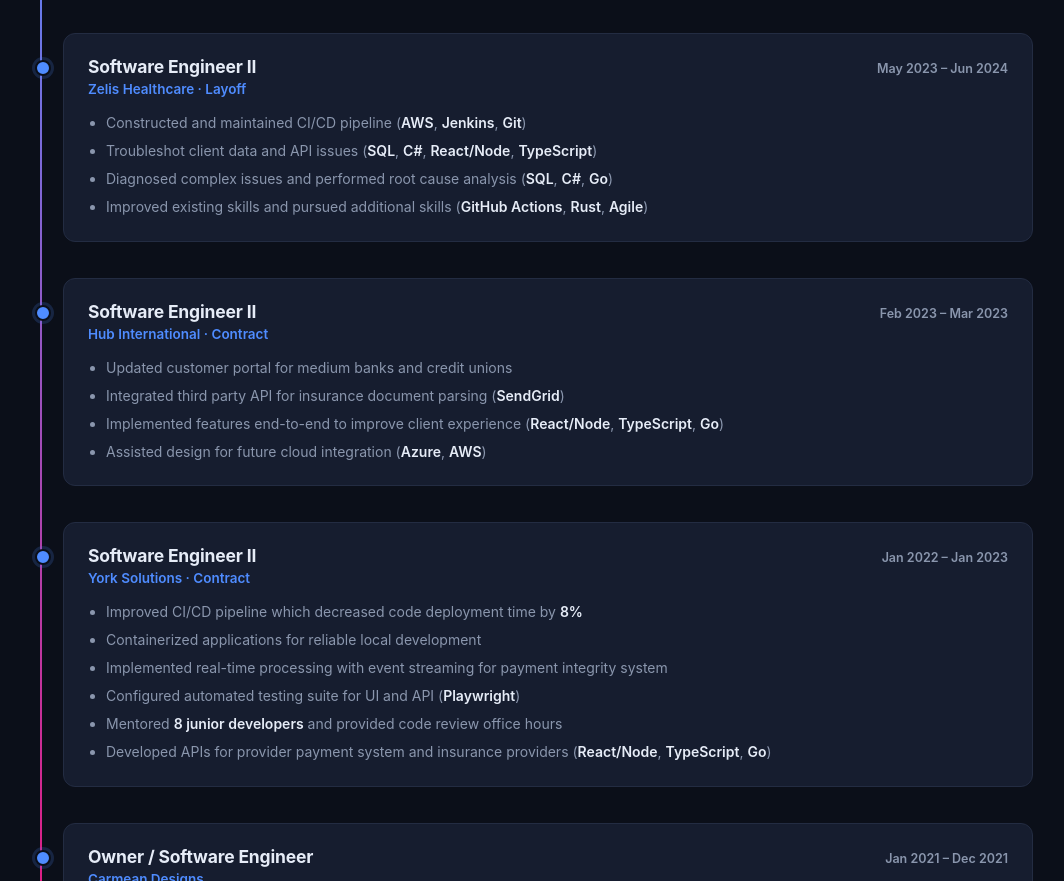
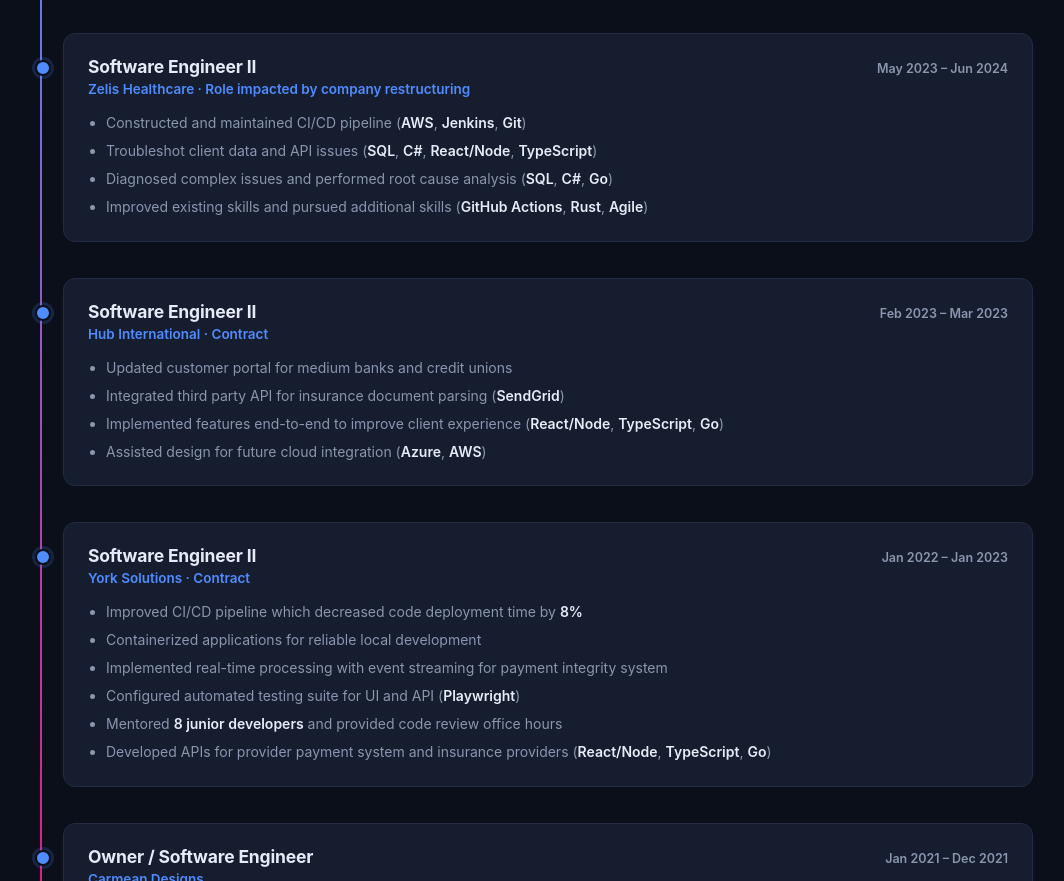
Before and after one commit to hcarmean816/portfolio, a plain HTML site: page index.html in a window 1280 px wide. Shown: the part 1468-2349 px from the top of the page, without its empty margins (107-1171 px from the left). Drawn offline with Linux system fonts and the light colour scheme.

Commit message:
Clarified layoff as restructuring

```diff
--- a/index.html
+++ b/index.html
@@ -635,7 +635,7 @@
           <h3>Software Engineer II</h3>
           <span class="date">May 2023 – Jun 2024</span>
         </div>
-        <p class="company">Zelis Healthcare · Layoff</p>
+        <p class="company">Zelis Healthcare · Role impacted by company restructuring</p>
         <ul>
           <li>Constructed and maintained CI/CD pipeline (<strong>AWS</strong>, <strong>Jenkins</strong>, <strong>Git</strong>)</li>
           <li>Troubleshot client data and API issues (<strong>SQL</strong>, <strong>C#</strong>, <strong>React/Node</strong>, <strong>TypeScript</strong>)</li>
```
